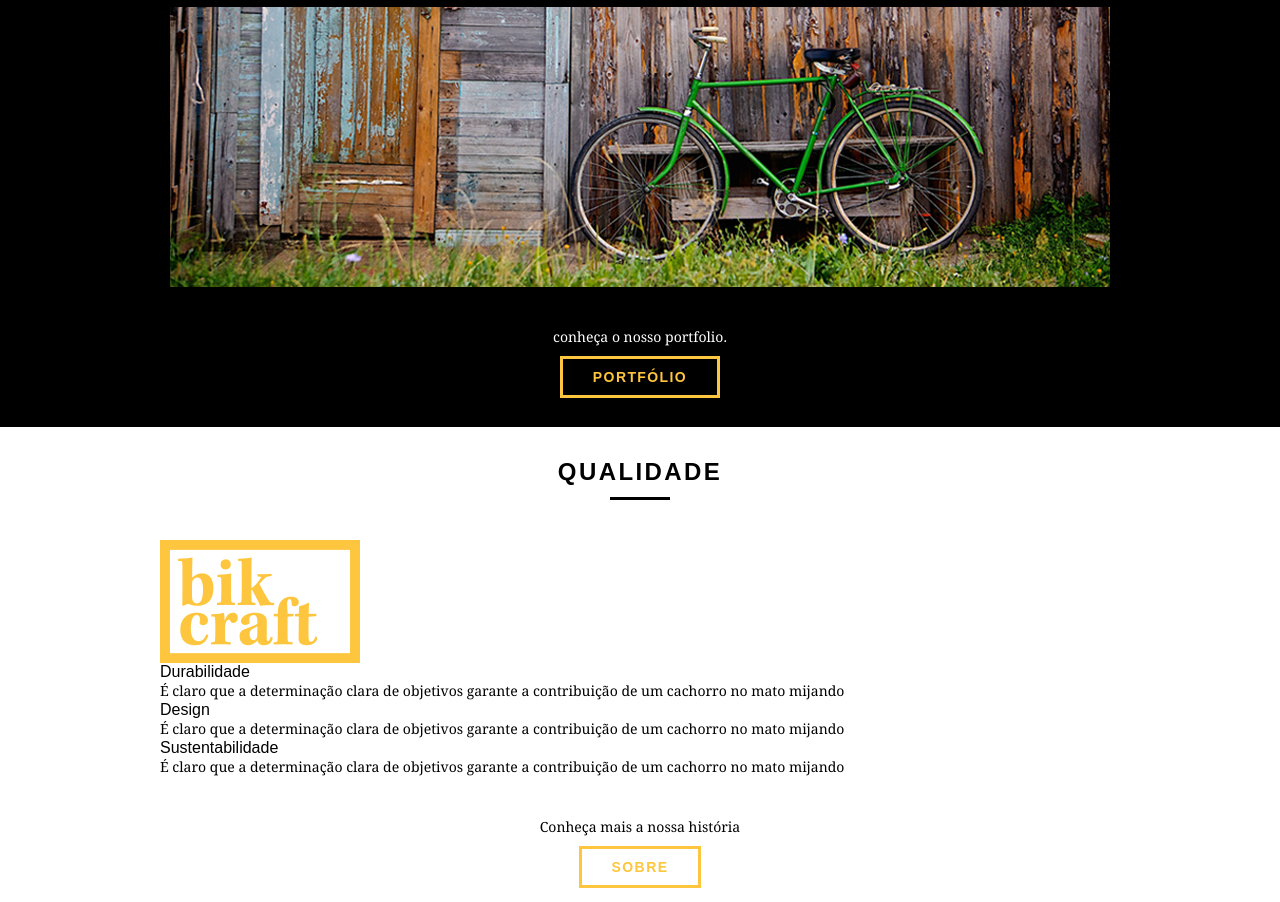
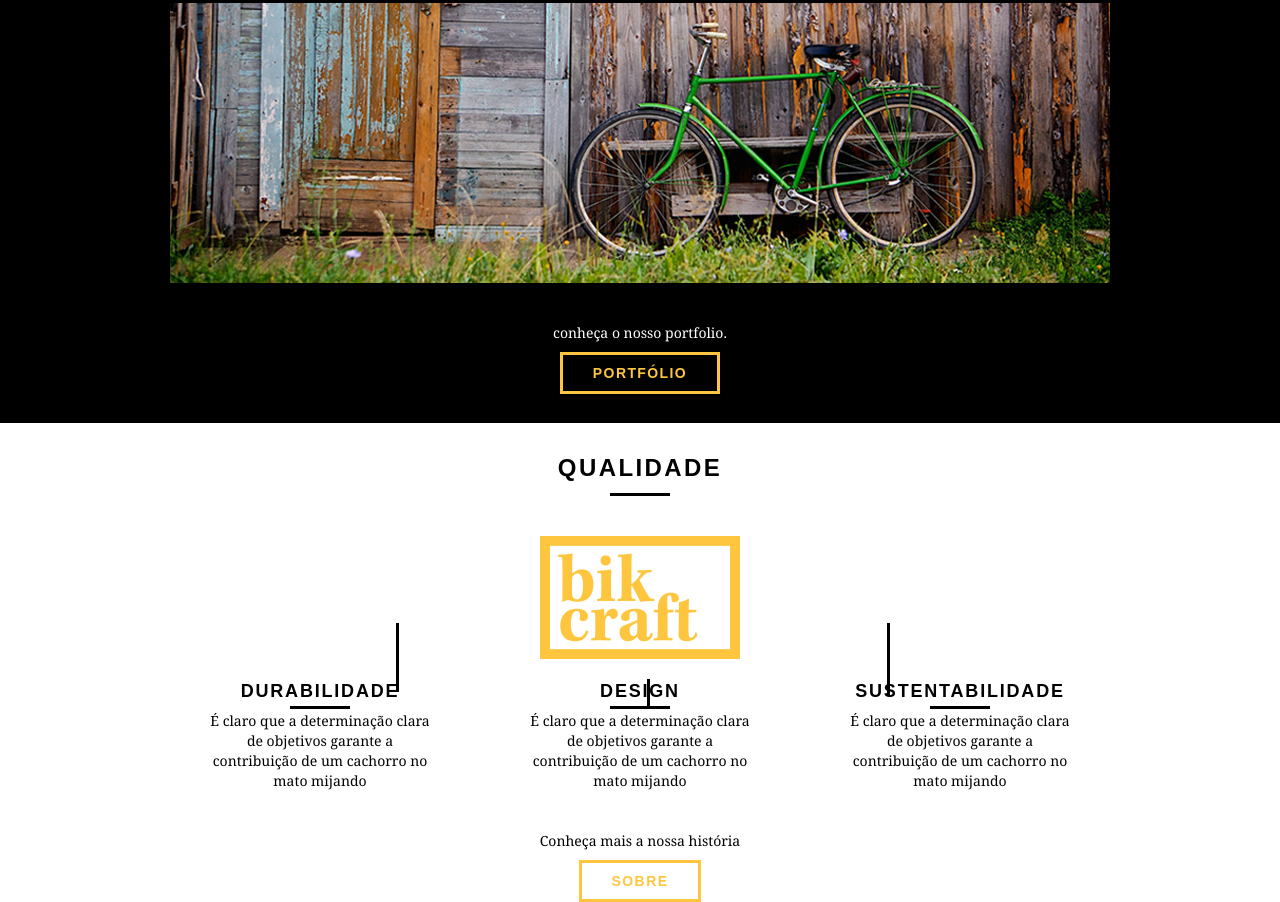
Before and after one commit to Diegolaquino/BikCraft, a plain HTML site: page index.html in a window 1280 px wide. Shown: the part 1572-2474 px from the top of the page. Drawn offline with Linux system fonts and the light colour scheme.

Commit message:
imagem das linhas não está carregando por completo.
imagem das linhas não está carregando por completo.

```diff
--- a/css/style.css
+++ b/css/style.css
@@ -92,7 +92,7 @@ img{
     height: 380px;
     background: url("../img/bg.jpeg") no-repeat center;
     background-size: cover;
-    margin-top: 96px;
+    margin-top: 92px;
     text-align: center;
     padding-top: 80px;
 }
@@ -204,3 +204,41 @@ img{
 .qualidade{
     padding: 60px 0;
 }
+
+.qualidade:after{
+    content: "";
+    width: 634px;
+    height: 83px;
+    display: block;
+    background: url("../img/linhasqualidade.png") no-repeat center;
+    position: absolute;
+    top: 200px;
+    right: 160px;
+}
+
+.qualidade img{
+    margin: 0 auto;
+}
+
+.qualidade_lista li {
+    text-align: center;
+    padding: 0 40px;
+}
+
+.qualidade_lista li h3{
+    font-weight: bold;
+    font-size: 18px;
+    line-height: 25px;
+    text-transform: uppercase;
+    letter-spacing: .1em;
+    margin-top: 20px;
+}
+
+.qualidade_lista li h3:after{
+    content: "";
+    display: block;
+    width: 60px;
+    height: 3px;
+    background: #000;
+    margin: 2px auto;
+}
--- a/index.html
+++ b/index.html
@@ -87,15 +87,15 @@
             <h2 class="subtitulo">Qualidade</h2>
             <img src="img/marca2.png" alt="Bikcraft"/>
             <ul class="qualidade_lista">
-                <li>
+                <li class="grid-1-3">
                     <h3>Durabilidade</h3>
                     <p>É claro que a determinação clara de objetivos garante a contribuição de um cachorro no mato mijando </p>
                 </li>
-                <li>
+                <li class="grid-1-3">
                     <h3>Design</h3>
                     <p>É claro que a determinação clara de objetivos garante a contribuição de um cachorro no mato mijando </p>
                 </li>
-                <li>
+                <li class="grid-1-3">
                     <h3>Sustentabilidade</h3>
                     <p>É claro que a determinação clara de objetivos garante a contribuição de um cachorro no mato mijando </p>
                 </li>
@@ -103,9 +103,7 @@
             <div class="call">
                 <p>Conheça mais a nossa história</p>
                 <a href="sobre.html" class="btn">Sobre</a>
-
             </div>
-
         </section>
 
     </body>
```
Also changed, not shown: img/linhasqualidade.png (added).
